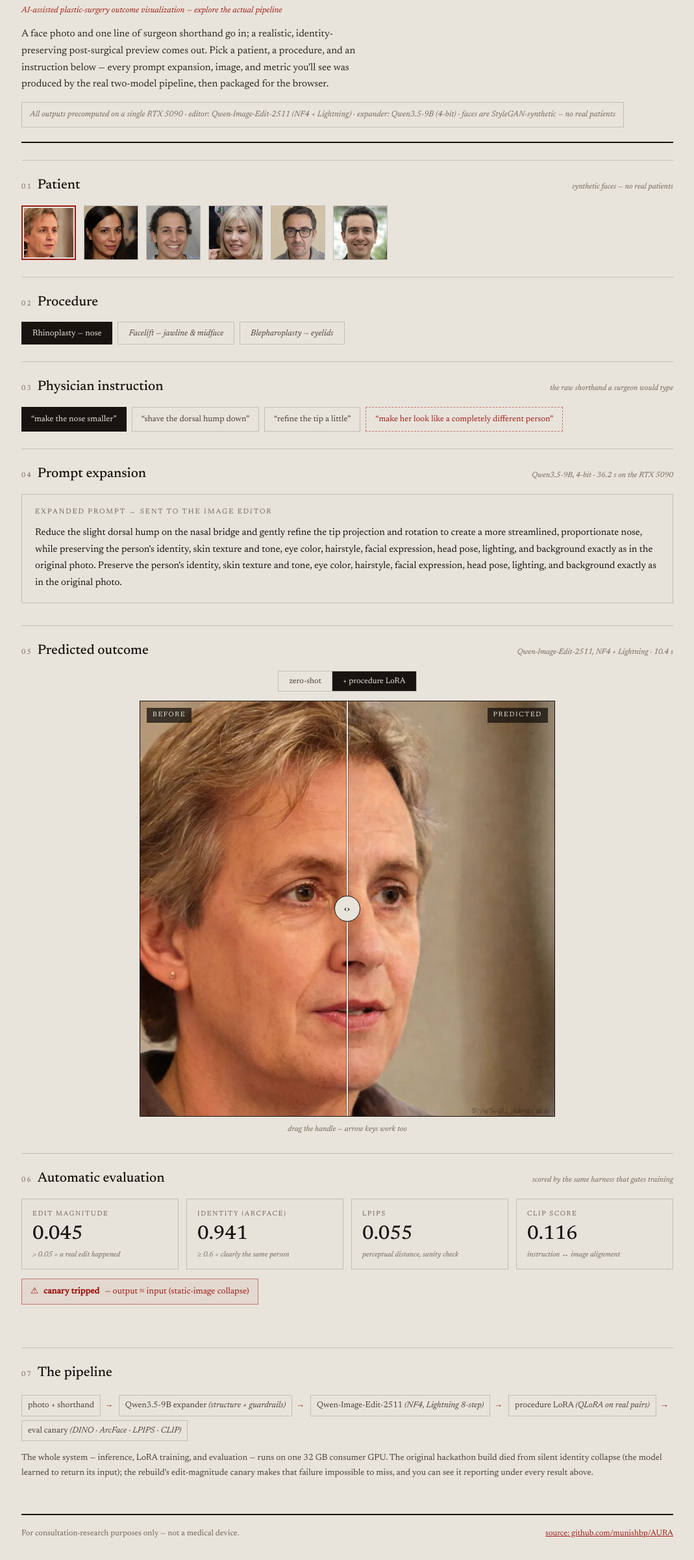
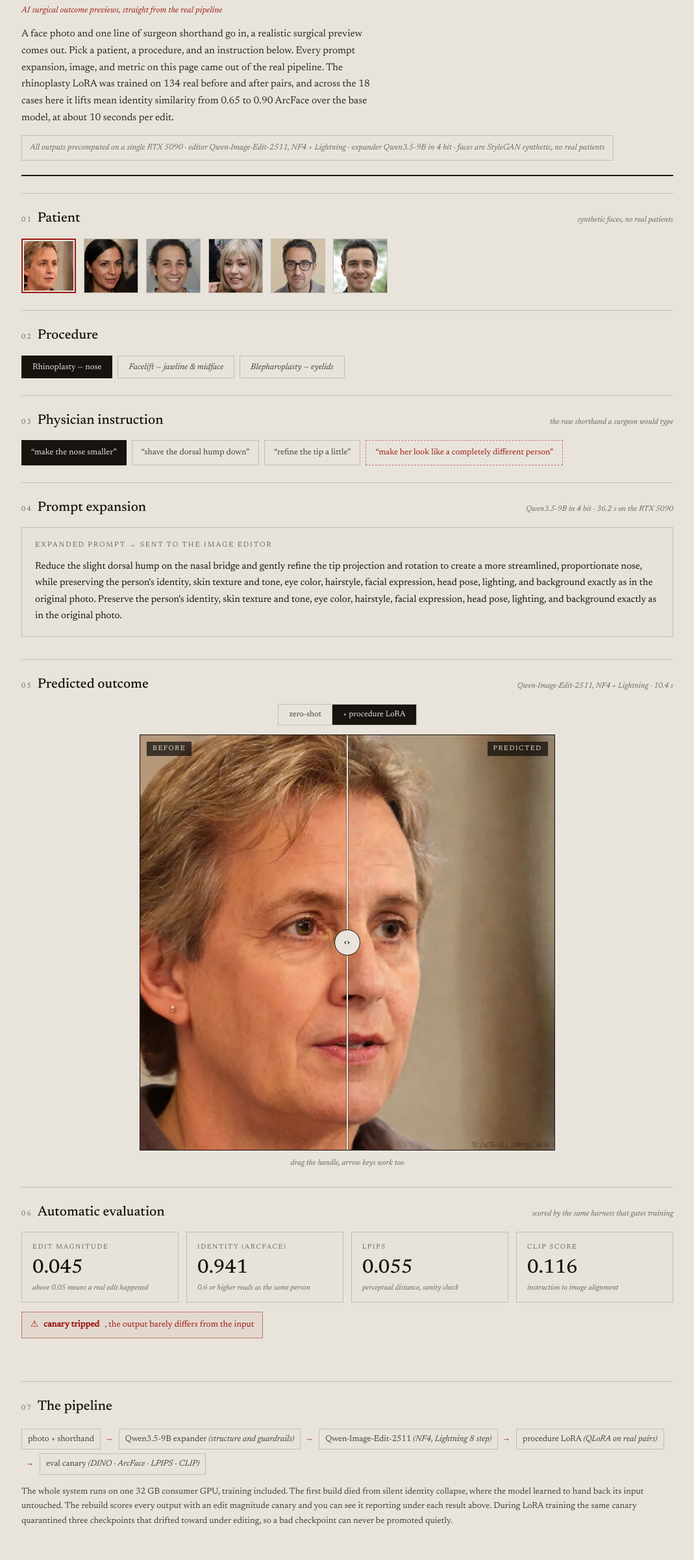
Before and after one commit to munishbp/aura_portfolio, a website built with Vite: page index.html in a window 1280 px wide. Shown: the part 135-2535 px from the top of the page at 65% size, without its empty margins (105-1174 px from the left). Built offline with nearby package versions, Linux system fonts and the light colour scheme.

Commit message:
reword the page copy
reads more like a person wrote it. also puts the training numbers up front,
0.65 to 0.90 mean arcface with the rhino lora across the 18 cases here.

```diff
--- a/index.html
+++ b/index.html
@@ -15,16 +15,18 @@
       <header>
         <div class="kicker">P-06 · Interactive</div>
         <h1>AURA</h1>
-        <div class="sub">AI-assisted plastic-surgery outcome visualization — explore the actual pipeline</div>
+        <div class="sub">AI surgical outcome previews, straight from the real pipeline</div>
         <p class="lede">
-          A face photo and one line of surgeon shorthand go in; a realistic, identity-preserving
-          post-surgical preview comes out. Pick a patient, a procedure, and an instruction below —
-          every prompt expansion, image, and metric you'll see was produced by the real
-          two-model pipeline, then packaged for the browser.
+          A face photo and one line of surgeon shorthand go in, a realistic surgical preview
+          comes out. Pick a patient, a procedure, and an instruction below. Every prompt
+          expansion, image, and metric on this page came out of the real pipeline. The
+          rhinoplasty LoRA was trained on 134 real before and after pairs, and across the 18
+          cases here it lifts mean identity similarity from 0.65 to 0.90 ArcFace over the base
+          model, at about 10 seconds per edit.
         </p>
         <div class="provenance">
-          All outputs precomputed on a single RTX 5090 · editor: Qwen-Image-Edit-2511 (NF4 + Lightning)
-          · expander: Qwen3.5-9B (4-bit) · faces are StyleGAN-synthetic — no real patients
+          All outputs precomputed on a single RTX 5090 · editor Qwen-Image-Edit-2511, NF4 + Lightning
+          · expander Qwen3.5-9B in 4 bit · faces are StyleGAN synthetic, no real patients
         </div>
       </header>
 
@@ -36,21 +38,23 @@
         </div>
         <p class="pipeline">
           <span class="node">photo + shorthand</span><span class="arrow">→</span>
-          <span class="node">Qwen3.5-9B expander <em>(structure + guardrails)</em></span><span class="arrow">→</span>
-          <span class="node">Qwen-Image-Edit-2511 <em>(NF4, Lightning 8-step)</em></span><span class="arrow">→</span>
+          <span class="node">Qwen3.5-9B expander <em>(structure and guardrails)</em></span><span class="arrow">→</span>
+          <span class="node">Qwen-Image-Edit-2511 <em>(NF4, Lightning 8 step)</em></span><span class="arrow">→</span>
           <span class="node">procedure LoRA <em>(QLoRA on real pairs)</em></span><span class="arrow">→</span>
           <span class="node">eval canary <em>(DINO · ArcFace · LPIPS · CLIP)</em></span>
         </p>
         <p style="margin-top:12px;font-size:13.5px;color:var(--soft)">
-          The whole system — inference, LoRA training, and evaluation — runs on one 32&nbsp;GB
-          consumer GPU. The original hackathon build died from silent identity collapse (the model
-          learned to return its input); the rebuild's edit-magnitude canary makes that failure
-          impossible to miss, and you can see it reporting under every result above.
+          The whole system runs on one 32&nbsp;GB consumer GPU, training included. The first
+          build died from silent identity collapse, where the model learned to hand back its
+          input untouched. The rebuild scores every output with an edit magnitude canary and you
+          can see it reporting under each result above. During LoRA training the same canary
+          quarantined three checkpoints that drifted toward under editing, so a bad checkpoint
+          can never be promoted quietly.
         </p>
       </section>
 
       <footer>
-        <span>For consultation-research purposes only — not a medical device.</span>
+        <span>For consultation research only, not a medical device.</span>
         <span><a href="https://github.com/munishbp/AURA" rel="noopener">source: github.com/munishbp/AURA</a></span>
       </footer>
     </div>
--- a/src/main.ts
+++ b/src/main.ts
@@ -64,7 +64,7 @@ function defaultVariant(c: Case | undefined): number {
 function render(): void {
   const m = state.manifest!;
   $("#app").innerHTML = `
-    ${sectionLabel("01", "Patient", "synthetic faces — no real patients")}
+    ${sectionLabel("01", "Patient", "synthetic faces, no real patients")}
     <div class="faces" role="group" aria-label="choose a synthetic patient">
       ${m.faces
         .map(
@@ -149,20 +149,20 @@ function renderExpansion(): void {
 
   if (c.out_of_scope) {
     slot.innerHTML = `
-      ${sectionLabel("04", "Prompt expansion", "Qwen3.5-9B, 4-bit — sees the photo + the instruction")}
+      ${sectionLabel("04", "Prompt expansion", "Qwen3.5-9B in 4 bit, it sees the photo and the instruction")}
       <div class="refusal" role="status">
-        <span class="badge">⚠ OUT OF SCOPE — the expander refused</span>
+        <span class="badge">⚠ OUT OF SCOPE, the expander refused this one</span>
         <p>${escapeHtml(c.refusal_reason ?? "Instruction falls outside the selected procedure.")}</p>
         <p style="font-style:italic;color:var(--muted);font-size:13px">
-          The guardrail layer: instructions that change identity, ethnicity, age or ask for a
-          different person never reach the image model.</p>
+          Instructions that would change identity, ethnicity, or age never reach the
+          image model.</p>
       </div>`;
     $("#result-slot").innerHTML = "";
     return;
   }
 
   slot.innerHTML = `
-    ${sectionLabel("04", "Prompt expansion", `Qwen3.5-9B, 4-bit · ${c.expand_latency_s.toFixed(1)} s on the RTX 5090`)}
+    ${sectionLabel("04", "Prompt expansion", `Qwen3.5-9B in 4 bit · ${c.expand_latency_s.toFixed(1)} s on the RTX 5090`)}
     <div class="expander-card">
       <div class="cardlabel"><span>expanded prompt → sent to the image editor</span></div>
       <div class="expanded-text" id="typewriter" aria-live="polite"></div>
@@ -228,7 +228,7 @@ function renderResult(): void {
           aria-label="comparison position" aria-valuemin="0" aria-valuemax="100" aria-valuenow="50">‹›</div></div>
         <span class="tag before">before</span><span class="tag after">predicted</span>
       </div>
-      <p class="stage-note">drag the handle — arrow keys work too</p>
+      <p class="stage-note">drag the handle, arrow keys work too</p>
     </div>
 
     ${sectionLabel("06", "Automatic evaluation", "scored by the same harness that gates training")}
@@ -255,17 +255,17 @@ function metricTiles(m: Metrics): string {
   const t = (k: string, v: string, s: string) =>
     `<div class="tile"><div class="k">${k}</div><div class="v">${v}</div><div class="s">${s}</div></div>`;
   return [
-    t("edit magnitude", m.edit_magnitude.toFixed(3), "&gt; 0.05 = a real edit happened"),
-    t("identity (ArcFace)", m.arcface_cosine === null ? "—" : m.arcface_cosine.toFixed(3), "≥ 0.6 = clearly the same person"),
+    t("edit magnitude", m.edit_magnitude.toFixed(3), "above 0.05 means a real edit happened"),
+    t("identity (ArcFace)", m.arcface_cosine === null ? "—" : m.arcface_cosine.toFixed(3), "0.6 or higher reads as the same person"),
     t("LPIPS", m.lpips.toFixed(3), "perceptual distance, sanity check"),
-    t("CLIP score", m.clip_score.toFixed(3), "instruction ↔ image alignment"),
+    t("CLIP score", m.clip_score.toFixed(3), "instruction to image alignment"),
   ].join("");
 }
 
 function canaryBadge(m: Metrics): string {
   return m.canary_static
-    ? `<div class="canary bad" role="status">⚠ <strong>canary tripped</strong> — output ≈ input (static-image collapse)</div>`
-    : `<div class="canary ok" role="status">✓ <strong>real edit detected</strong> — the static-image canary is quiet</div>`;
+    ? `<div class="canary bad" role="status">⚠ <strong>canary tripped</strong>, the output barely differs from the input</div>`
+    : `<div class="canary ok" role="status">✓ <strong>real edit detected</strong>, the canary is quiet</div>`;
 }
 
 // ---------------------------------------------------------------------------
```
